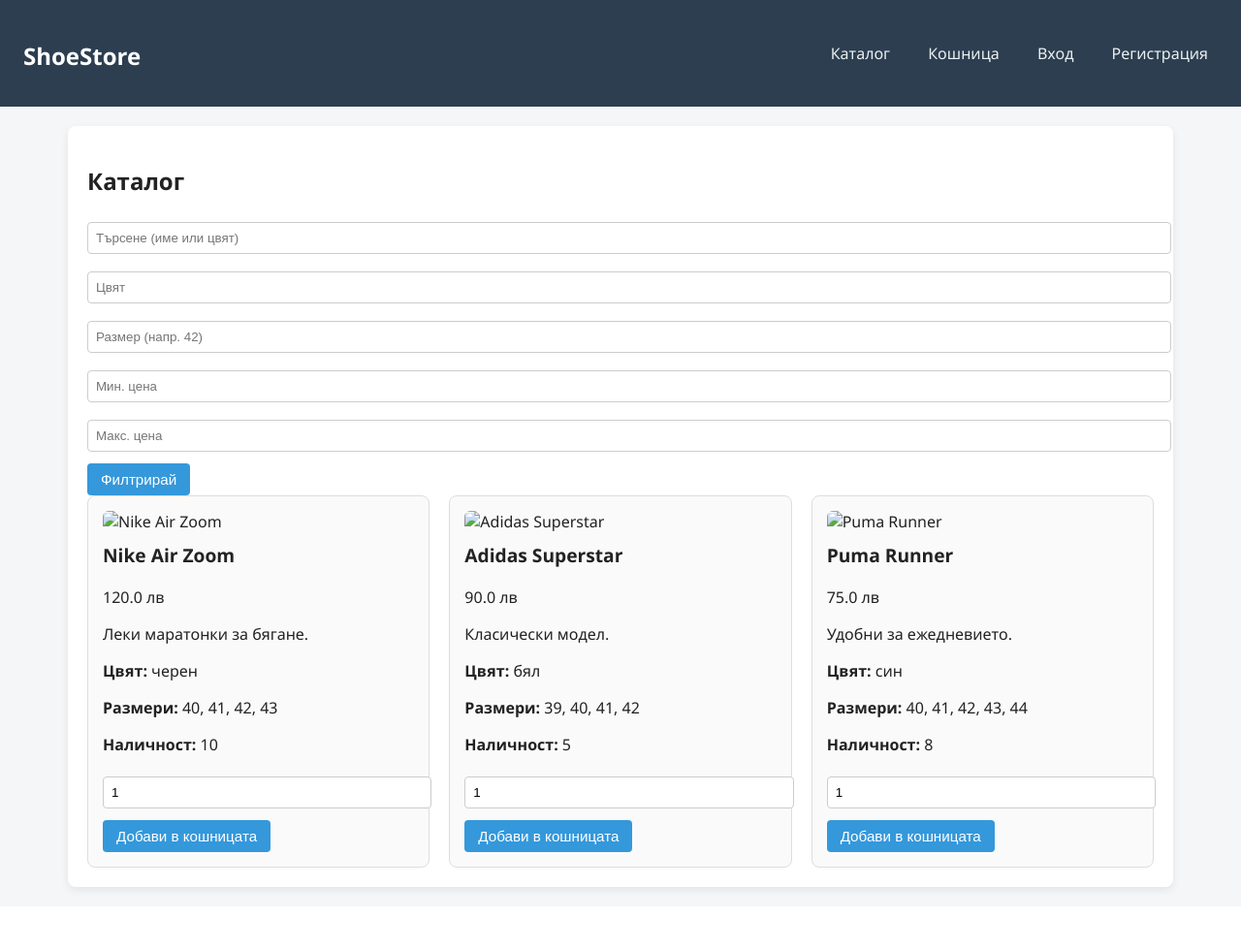
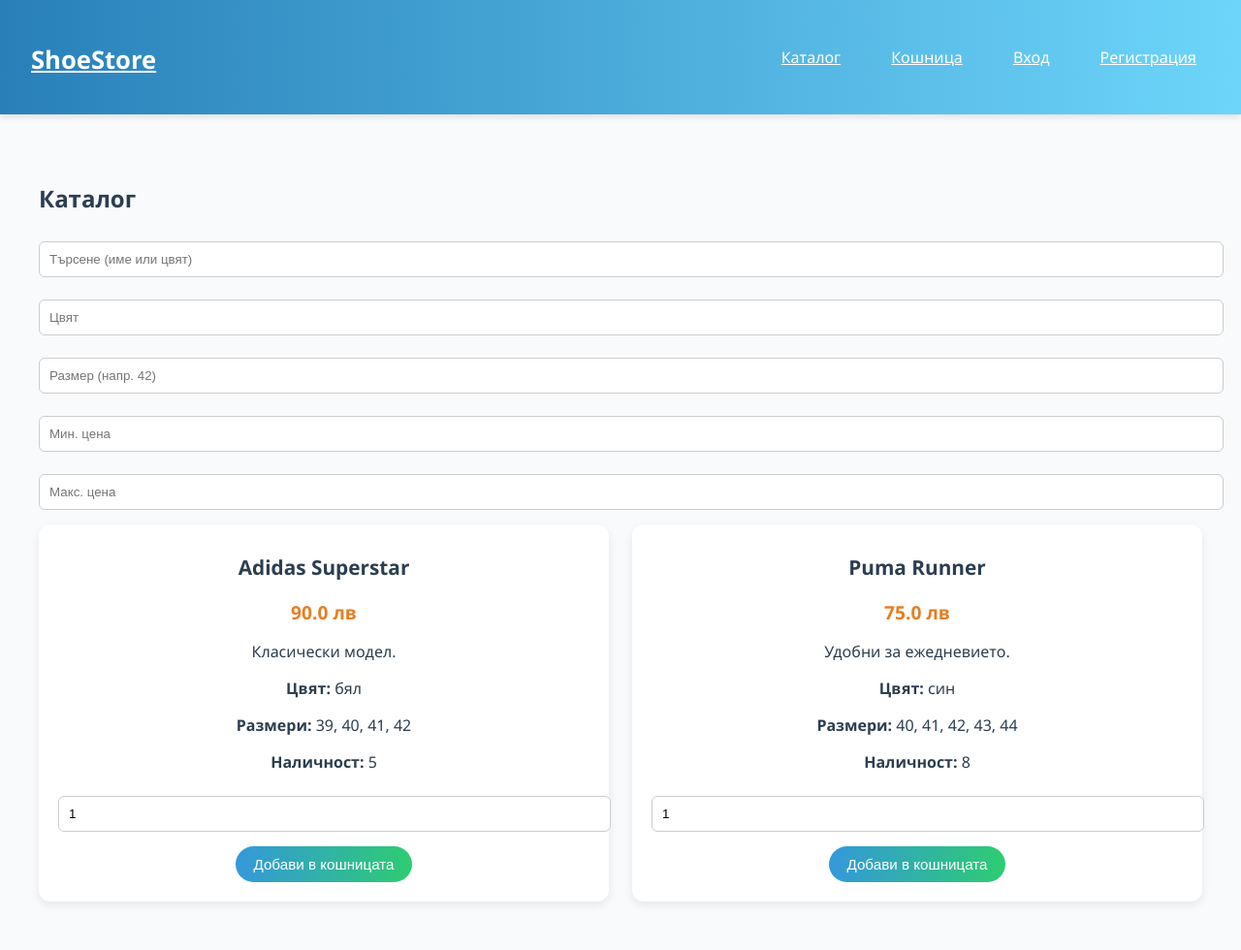
Before and after one commit to SMMishev21/ShoeShop, a Flask app: page /catalog in a window 1280 px wide. Shown: the whole page at 97% size. Before the commit the page ends 924 px from the top, so only its background shows below. Run offline with Flask 3, Linux system fonts and the light colour scheme; some libraries are stand-ins or nearby versions.

Commit message:
Add some changes into the frontend

```diff
--- a/services/order_service.py
+++ b/services/order_service.py
@@ -1,3 +1,5 @@
+
+
 from services import catalog_service
 
 orders = []
@@ -22,7 +24,7 @@ def create_order(user_id, items, address, payment):
         "status": "new"
     }
     orders.append(order)
-    print(f"[ORDER] Нова поръчка #{order['id']} от user {user_id}")
+    print(f"[ORDER] Нова поръчка от user {user_id}")
     return order
 
 def get_orders_by_user(user_id):
--- a/static/styles.css
+++ b/static/styles.css
@@ -3,128 +3,167 @@ body {
   font-family: 'Segoe UI', Tahoma, sans-serif;
   margin: 0;
   padding: 0;
-  background: #f4f6f8;
-  color: #222;
+  background: #f9fafc;
+  color: #2c3e50;
 }
 
-a { text-decoration: none; color: inherit; }
-
-/* --- Header & Navigation --- */
+/* --- Header --- */
 header {
-  background: #2c3e50;
+  background: linear-gradient(90deg, #2980b9, #6dd5fa);
   color: #fff;
-  padding: 12px 24px;
+  padding: 16px 32px;
   display: flex;
   justify-content: space-between;
   align-items: center;
+  position: sticky;
+  top: 0;
+  z-index: 1000;
+  box-shadow: 0 3px 6px rgba(0,0,0,0.1);
 }
 
 header h1 a {
   color: #fff;
-  font-size: 1.5rem;
+  font-size: 1.6rem;
+  font-weight: bold;
 }
 
 nav a {
-  margin-left: 15px;
-  padding: 6px 10px;
-  border-radius: 4px;
-  color: #ecf0f1;
-  transition: background 0.2s;
+  margin-left: 20px;
+  padding: 8px 14px;
+  border-radius: 20px;
+  color: #fff;
+  transition: background 0.3s;
 }
 nav a:hover {
-  background: #34495e;
+  background: rgba(255,255,255,0.2);
 }
 
 /* --- Основна част --- */
 main {
-  padding: 20px;
-  max-width: 1100px;
+  padding: 30px;
+  max-width: 1200px;
   margin: 20px auto;
-  background: #fff;
-  border-radius: 8px;
-  box-shadow: 0 3px 8px rgba(0,0,0,0.08);
 }
 
-/* --- Флаш съобщения --- */
-.flashes { list-style: none; padding:0; margin-bottom: 10px; }
-.flash { padding: 10px; border-radius: 4px; margin-bottom: 6px; font-weight: 500; }
-.flash.success { background: #eafaf1; color: #1e824c; border: 1px solid #bde5d1; }
-.flash.error { background: #fdecea; color: #c0392b; border: 1px solid #f5b7b1; }
-.flash.info { background: #ebf5fb; color: #2980b9; border: 1px solid #aed6f1; }
+/* --- Flash messages --- */
+.flash {
+  padding: 12px;
+  border-radius: 6px;
+  margin-bottom: 12px;
+  font-weight: 500;
+}
+.flash.success { background: #eafaf1; color: #1e824c; }
+.flash.error { background: #fdecea; color: #c0392b; }
+.flash.info { background: #ebf5fb; color: #2980b9; }
 
-/* --- Продукти (каталог) --- */
+/* --- Catalog grid --- */
 .products {
   display: grid;
   grid-template-columns: repeat(auto-fit, minmax(260px,1fr));
-  gap: 20px;
+  gap: 24px;
 }
 
 .product {
-  border: 1px solid #ddd;
-  border-radius: 8px;
-  padding: 15px;
-  background: #fafafa;
-  transition: transform 0.2s, box-shadow 0.2s;
+  border: none;
+  border-radius: 12px;
+  padding: 20px;
+  background: #fff;
+  box-shadow: 0 4px 10px rgba(0,0,0,0.08);
+  transition: transform 0.3s, box-shadow 0.3s;
+  text-align: center;
 }
 .product:hover {
-  transform: translateY(-3px);
-  box-shadow: 0 4px 10px rgba(0,0,0,0.1);
+  transform: translateY(-5px) scale(1.02);
+  box-shadow: 0 8px 20px rgba(0,0,0,0.15);
 }
-.product h3 { margin-top: 0; font-size: 1.2rem; }
-.product img { max-width: 100%; border-radius: 6px; margin-bottom: 10px; }
+.product img {
+  max-width: 100%;
+  border-radius: 10px;
+  margin-bottom: 15px;
+}
+.product h3 {
+  margin: 10px 0 5px;
+  font-size: 1.3rem;
+}
+.product .price {
+  color: #e67e22;
+  font-weight: bold;
+  font-size: 1.2rem;
+  margin-bottom: 10px;
+}
 
-/* --- Бутони --- */
+/* --- Buttons --- */
 button, .btn {
   display: inline-block;
-  background: #3498db;
+  background: linear-gradient(90deg, #3498db, #2ecc71);
   color: #fff;
-  padding: 8px 14px;
+  padding: 10px 18px;
   border: none;
-  border-radius: 4px;
+  border-radius: 25px;
   cursor: pointer;
   font-size: 0.95rem;
-  transition: background 0.2s;
+  transition: transform 0.2s, background 0.3s;
 }
-button:hover, .btn:hover { background: #2980b9; }
+button:hover, .btn:hover {
+  transform: scale(1.05);
+  background: linear-gradient(90deg, #2980b9, #27ae60);
+}
 
-/* --- Форми --- */
+/* --- Forms --- */
+form {
+  margin-top: 15px;
+}
 form input, form textarea, form select {
   width: 100%;
-  padding: 8px;
-  margin: 6px 0 12px;
+  padding: 10px;
+  margin: 8px 0 15px;
   border: 1px solid #ccc;
-  border-radius: 4px;
+  border-radius: 6px;
 }
-
 form label {
   font-weight: 600;
   display: block;
   margin-bottom: 4px;
 }
+.auth-form {
+  max-width: 400px;
+  margin: 0 auto;
+  background: #fff;
+  padding: 25px;
+  border-radius: 12px;
+  box-shadow: 0 4px 12px rgba(0,0,0,0.1);
+}
 
-/* --- Таблици (admin/cart) --- */
+/* --- Tables (cart/admin) --- */
 table {
   width: 100%;
   border-collapse: collapse;
   margin-top: 15px;
+  background: #fff;
+  border-radius: 10px;
+  overflow: hidden;
+  box-shadow: 0 4px 10px rgba(0,0,0,0.05);
 }
 table th, table td {
-  padding: 10px;
-  border: 1px solid #ddd;
-  text-align: left;
+  padding: 12px;
+  border-bottom: 1px solid #eee;
 }
 table th {
-  background: #ecf0f1;
+  background: #3498db;
+  color: #fff;
+  text-align: left;
 }
 table tr:nth-child(even) {
   background: #f9f9f9;
 }
-.auth-form {
-  max-width: 400px;
-  margin: 0 auto;
-  background: #fafafa;
-  padding: 20px;
-  border: 1px solid #ddd;
-  border-radius: 6px;
+
+/* --- Footer --- */
+footer {
+  text-align: center;
+  padding: 16px;
+  margin-top: 40px;
+  background: #2c3e50;
+  color: #ecf0f1;
+  font-size: 0.9rem;
+  border-top: 4px solid #3498db;
 }
-.auth-form h2 { text-align: center; }
--- a/templates/base.html
+++ b/templates/base.html
@@ -4,6 +4,7 @@
   <meta charset="utf-8" />
   <title>ShoeStore</title>
   <link rel="stylesheet" href="{{ url_for('static', filename='styles.css') }}">
+
 </head>
 <body>
   <header>
--- a/templates/catalog.html
+++ b/templates/catalog.html
@@ -8,13 +8,12 @@
     <input type="text" name="size" placeholder="Размер (напр. 42)" value="{{ request.args.get('size','') }}">
     <input type="text" name="price_min" placeholder="Мин. цена" value="{{ request.args.get('price_min','') }}">
     <input type="text" name="price_max" placeholder="Макс. цена" value="{{ request.args.get('price_max','') }}">
-    <button type="submit">Филтрирай</button>
+
   </form>
 
   <div class="products">
     {% for p in products %}
       <div class="product">
-        <img src="https://via.placeholder.com/300x200?text={{ p.name }}" alt="{{ p.name }}">
         <h3>{{ p.name }}</h3>
         <p class="price">{{ p.price }} лв</p>
         <p>{{ p.description }}</p>
--- a/templates/login.html
+++ b/templates/login.html
@@ -1,7 +1,7 @@
 {% extends "base.html" %}
 {% block content %}
   <h2>Вход</h2>
-  <form method="post" class="auth-form">
+  <form method="post" >
     <label>Имейл</label>
     <input type="email" name="email" required>
     <label>Парола</label>
```
Also changed, not shown: templates/index.html (+5 -3 lines), templates/register.html (+4 -4 lines).
